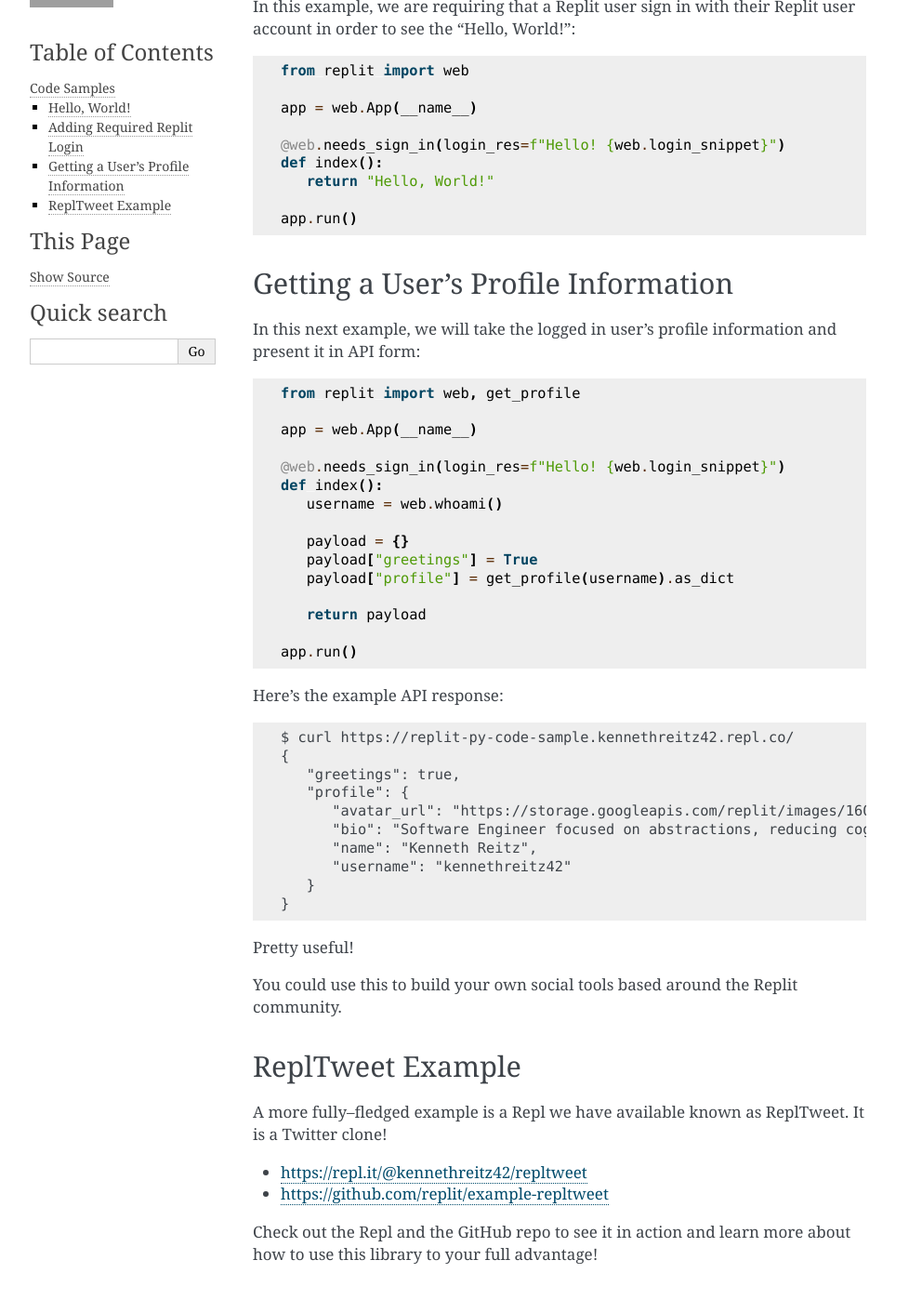
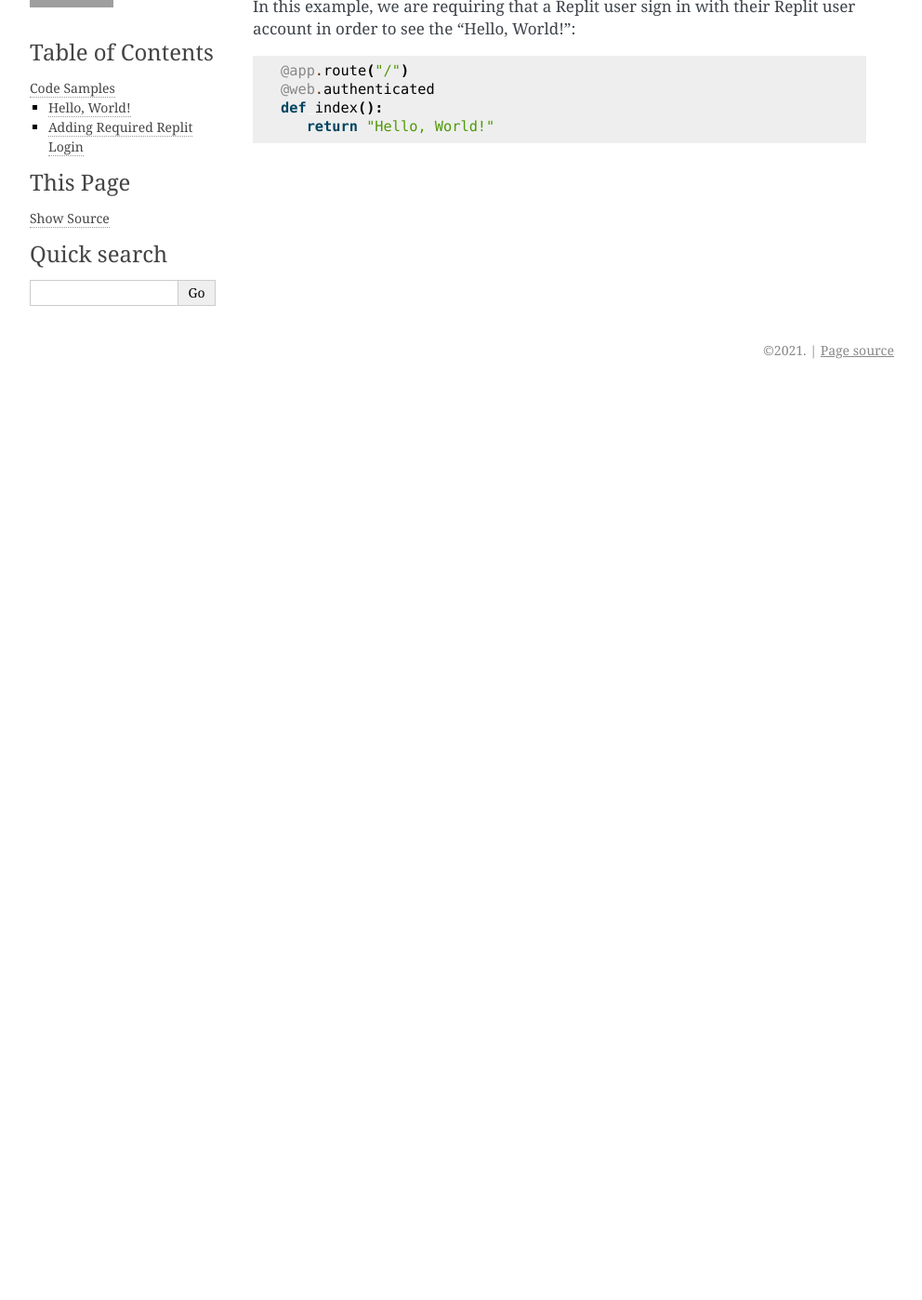
Before and after one commit to replit/replit-py, a Sphinx documentation site: the page built from docs/code_samples.rst, in a window 1280 px wide and 1400 px high, scrolled down 569 px. Shown: the whole window at 93% size, without its empty margins (148-1140 px from the left). Built offline with Sphinx 7.4.7, drawn with Linux system fonts in a browser that asks for light colours; after the commit the page ends 985 px from its top, so only the background shows below that; grey boxes are pictures that could not be loaded.

Commit message:
Clean up snippets

```diff
--- a/docs/code_samples.rst
+++ b/docs/code_samples.rst
@@ -27,67 +27,7 @@
 
 ::
 
-   from replit import web
-
-   app = web.App(__name__)
-
-   @web.needs_sign_in(login_res=f"Hello! {web.login_snippet}")
+   @app.route("/")
+   @web.authenticated
    def index():
       return "Hello, World!"
-
-   app.run()
-
-
-Getting a User's Profile Information
-~~~~~~~~~~~~~~~~~~~~~~~~~~~~~~~~~~~~
-
-In this next example, we will take the logged in user's profile information and present it in API form:
-
-::
-
-   from replit import web, get_profile
-
-   app = web.App(__name__)
-
-   @web.needs_sign_in(login_res=f"Hello! {web.login_snippet}")
-   def index():
-      username = web.whoami()
-
-      payload = {}
-      payload["greetings"] = True
-      payload["profile"] = get_profile(username).as_dict
-
-      return payload
-
-   app.run()
-
-Here's the example API response:
-
-::
-
-   $ curl https://replit-py-code-sample.kennethreitz42.repl.co/
-   {
-      "greetings": true,
-      "profile": {
-         "avatar_url": "https://storage.googleapis.com/replit/images/1609937177761_8ce62c49dfd5f0192cff5d3684f78a21.jpeg",
-         "bio": "Software Engineer focused on abstractions, reducing cognitive overhead, and Design for Humans.",
-         "name": "Kenneth Reitz",
-         "username": "kennethreitz42"
-      }
-   }
-
-Pretty useful!
-
-You could use this to build your own social tools based around the Replit community.
-
-
-ReplTweet Example
-~~~~~~~~~~~~~~~~~
-
-A more fully–fledged example is a Repl we have available known as ReplTweet. It is a Twitter clone!
-
-- `https://repl.it/@kennethreitz42/repltweet <https://repl.it/@kennethreitz42/repltweet>`_
-- `https://github.com/replit/example-repltweet <https://github.com/replit/example-repltweet>`_
-
-Check out the Repl and the GitHub repo to see it in action and learn more about how to use
-this library to your full advantage!
```
